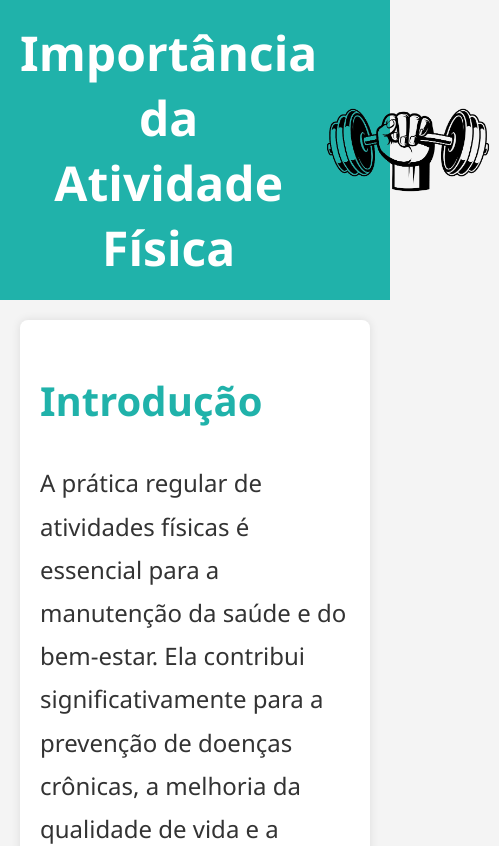
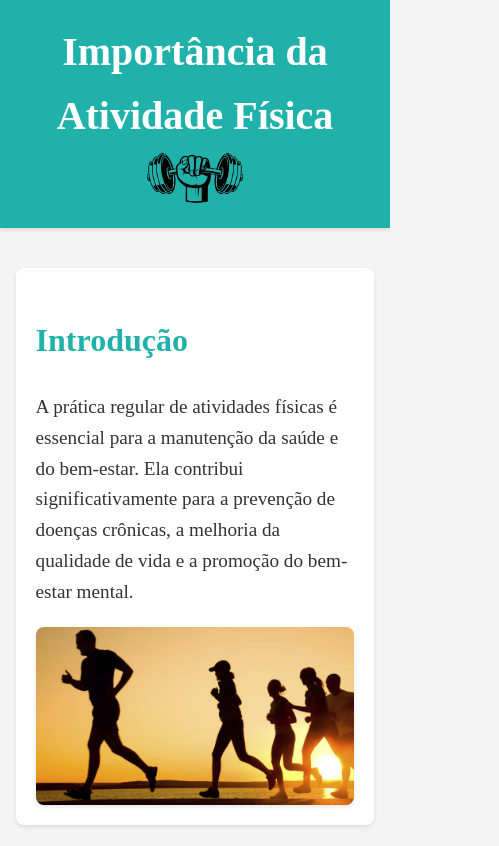
Before and after one commit to JV-Lopes/VidaECarreira, a plain HTML site: page index.html in a window 390 px wide. Shown: the top 846 px of the page, 499 px wide, since content can reach past the window. Drawn offline with Linux system fonts and the light colour scheme.

Commit message:
Add files via upload

```diff
--- a/index.html
+++ b/index.html
@@ -3,6 +3,8 @@
 <head>
     <meta charset="UTF-8">
     <meta name="viewport" content="width=device-width, initial-scale=1.0">
+    <meta name="description" content="Importância da Atividade Física - Saiba como a prática regular de atividades físicas pode melhorar sua saúde e bem-estar.">
+    <link rel="icon" href="images/favicon.ico" type="image/x-icon">
     <title>Importância da Atividade Física</title>
     <link rel="stylesheet" href="styles.css">
 </head>
@@ -10,19 +12,19 @@
     <header>
         <div class="header-content">
             <h1>Importância da Atividade Física</h1>
-            <img src="images/logoAtividade-removebg-preview.png" sizes="150px" alt="Atividade Física">
+            <img src="images/logoAtividade-removebg-preview.png" alt="Logo Atividade Física">
         </div>
     </header>
     <main>
         <section id="introducao">
             <h2>Introdução</h2>
             <p>A prática regular de atividades físicas é essencial para a manutenção da saúde e do bem-estar. Ela contribui significativamente para a prevenção de doenças crônicas, a melhoria da qualidade de vida e a promoção do bem-estar mental.</p>
-            <img src="images/atividade 1.jpg" sizes="800x400" alt="Pessoas praticando atividade física">
+            <img src="images/atividade 1.jpg" alt="Pessoas praticando atividade física">
         </section>
         <section id="problema">
             <h2>Problema: Sedentarismo</h2>
             <p>O sedentarismo é um problema crescente nas sociedades modernas, associado ao aumento de doenças como obesidade, diabetes e problemas cardiovasculares. A falta de atividade física regular pode levar a uma deterioração significativa da saúde física e mental.</p>
-            <img src="images/atividade 3.jpg" sizes="800x400" alt="Efeitos do sedentarismo">
+            <img src="images/atividade 3.jpg" alt="Efeitos do sedentarismo">
         </section>
         <section id="solucoes">
             <h2>Soluções Propostas</h2>
@@ -32,7 +34,7 @@
                 <li>Incentivo à prática de atividades físicas nas escolas desde a infância.</li>
                 <li>Programas comunitários de atividades físicas gratuitas ou a baixo custo.</li>
             </ul>
-            <img src="images/atividade 2.jpg" sizes="800x400" alt="Exemplos de soluções para o sedentarismo">
+            <img src="images/atividade 2.jpg" alt="Exemplos de soluções para o sedentarismo">
         </section>
         <section id="campanhas">
             <h2>Promoção de Campanhas de Conscientização</h2>
@@ -62,7 +64,8 @@
             <p><strong>Método:</strong></p>
             <ul>
                 <li><strong>Revisão do Currículo Escolar:</strong> Incorporar mais horas de educação física no currículo escolar, garantindo que todas as crianças tenham tempo suficiente para se exercitar diariamente.</li>
-                <li><strong>Formação de Professores:</strong> Oferecer treinamento e recursos para professores de educação física, capacitando-os a desenvolver programas atrativos e inclusivos.</li>
+                <li><strong>Formação de Professores:</strong> Oferecer treinamento e recursos para professores de educação física, capacitando-os a desenvolver programas atrativos e inclus
+
                 <li><strong>Parcerias com Organizações Locais:</strong> Trabalhar com clubes esportivos e academias locais para oferecer atividades extracurriculares e competições escolares, incentivando a participação contínua dos alunos.</li>
                 <li><strong>Infraestrutura Escolar:</strong> Investir na melhoria das instalações esportivas escolares, como ginásios, campos de futebol e piscinas, tornando-os mais acessíveis e atraentes para os estudantes.</li>
             </ul>
@@ -88,7 +91,7 @@
                 <li><strong>Modelos de Preços Flexíveis:</strong> Introduzir modelos de preços escalonados, onde as taxas de adesão são ajustadas de acordo com a renda dos usuários, permitindo que mais pessoas possam se beneficiar.</li>
                 <li><strong>Programas de Patrocínio:</strong> Estabelecer programas de patrocínio onde empresas ou indivíduos possam financiar o acesso de pessoas de baixa renda a academias e programas de atividade física.</li>
             </ul>
-            <img src="images/atividade5.jpg" sizes="800x400" alt="Acessibilidade econômica em academias">
+            <img src="images/atividade5.jpg" alt="Acessibilidade econômica em academias">
         </section>
     </main>
     <footer>
--- a/styles.css
+++ b/styles.css
@@ -1,18 +1,29 @@
 /* styles.css */
+
+/* Cores */
+:root {
+    --primary-color: #20B2AA;
+    --secondary-color: #E0FFFF;
+    --text-color: #333;
+    --background-color: #f4f4f4;
+}
+
 body {
-    font-family: 'Segoe UI', Tahoma, Geneva, Verdana, sans-serif;
+    font-family: var(--font-family);
     margin: 0;
     padding: 0;
-    background-color: #f4f4f4;
-    color: #333;
+    background-color: var(--background-color);
+    color: var(--text-color);
+    line-height: 1.6;
 }
 
 header {
-    background-color: #20B2AA;
+    background-color: var(--primary-color);
     color: #FFFFFF;
     padding: 20px;
     text-align: center;
     position: relative;
+    box-shadow: 0 2px 4px rgba(0, 0, 0, 0.1);
 }
 
 .header-content {
@@ -22,7 +33,7 @@ header {
 }
 
 header img {
-    height: 100px;
+    height: 80px;
 }
 
 h1 {
@@ -31,7 +42,7 @@ h1 {
 }
 
 main {
-    padding: 20px;
+    padding: 40px 4%;
 }
 
 section {
@@ -39,17 +50,16 @@ section {
     padding: 20px;
     background-color: #fff;
     border-radius: 8px;
-    box-shadow: 0 0 10px rgba(0, 0, 0, 0.1);
+    box-shadow: 0 2px 4px rgba(0, 0, 0, 0.1);
 }
 
 h2 {
-    color: #20B2AA;
+    color: var(--primary-color);
     font-size: 2.5em;
 }
 
 p {
     font-size: 1.5em;
-    line-height: 1.8;
 }
 
 ul {
@@ -59,8 +69,8 @@ ul {
 }
 
 ul li {
-    background-color: #E0FFFF;
-    border: 1px solid #20B2AA;
+    background-color: var(--secondary-color);
+    border: 1px solid var(--primary-color);
     margin: 10px 0;
     padding: 15px;
     border-radius: 5px;
@@ -68,22 +78,55 @@ ul li {
 }
 
 ul li:hover {
-    background-color: #20B2AA;
+    background-color: var(--primary-color);
     color: #fff;
 }
 
 section img {
     width: 100%;
+    max-width: 900px;
     border-radius: 8px;
     margin-top: 20px;
+    box-shadow: 0 2px 4px rgba(0, 0, 0, 0.1);
+    max-height: 500px;
+    display: block;
+    margin-left: auto;
+    margin-right: auto;
 }
 
 footer {
-    background-color: #20B2AA;
+    background-color: var(--primary-color);
     color: #FFFFFF;
     text-align: center;
-    padding: 5px 0;
+    padding: 1px 0;
     width: 100%;
     bottom: 0;
-    justify-content: center;
 }
+
+footer p{
+    font-size: 20px;
+    font-weight: 600;
+}
+
+/* Responsividade */
+@media (max-width: 768px) {
+    h1 {
+        font-size: 2.5em;
+    }
+
+    h2 {
+        font-size: 2em;
+    }
+
+    p, ul {
+        font-size: 1.2em;
+    }
+
+    .header-content {
+        flex-direction: column;
+    }
+
+    header img {
+        height: 60px;
+    }
+}
```
